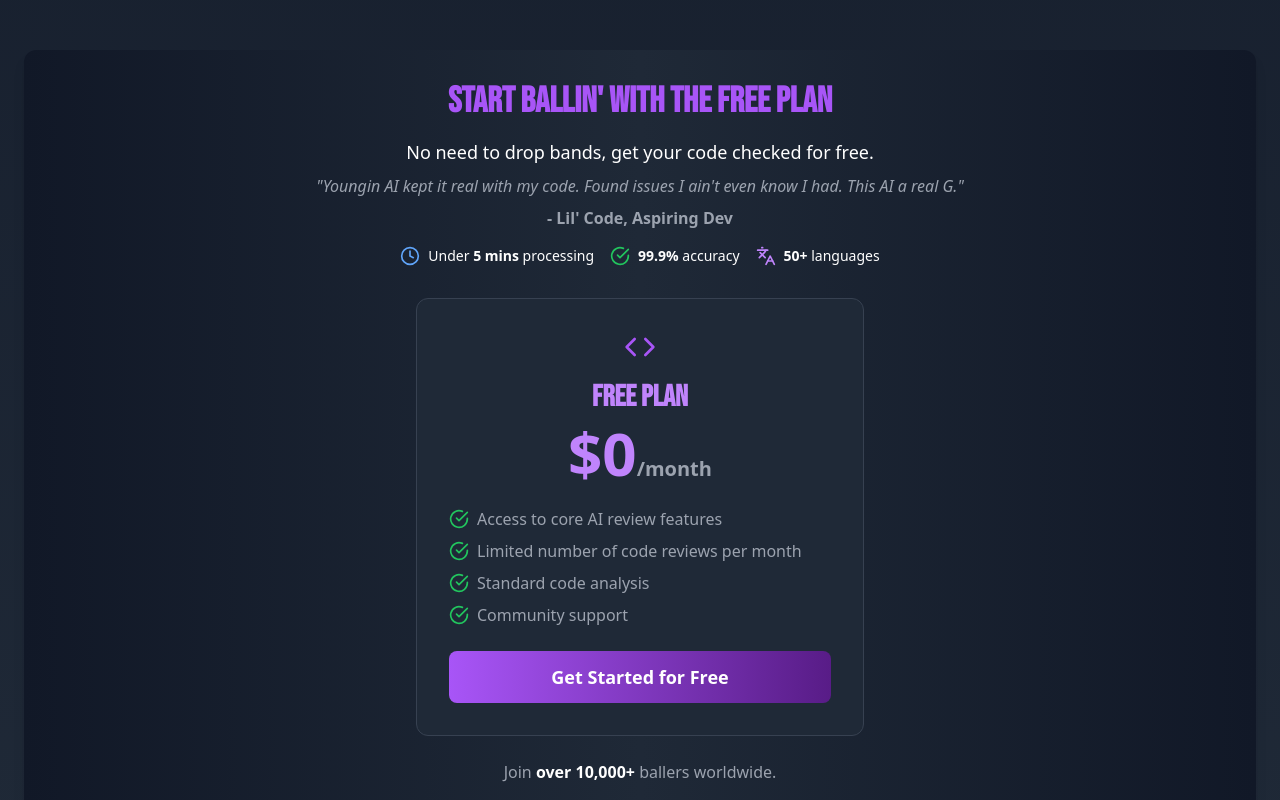
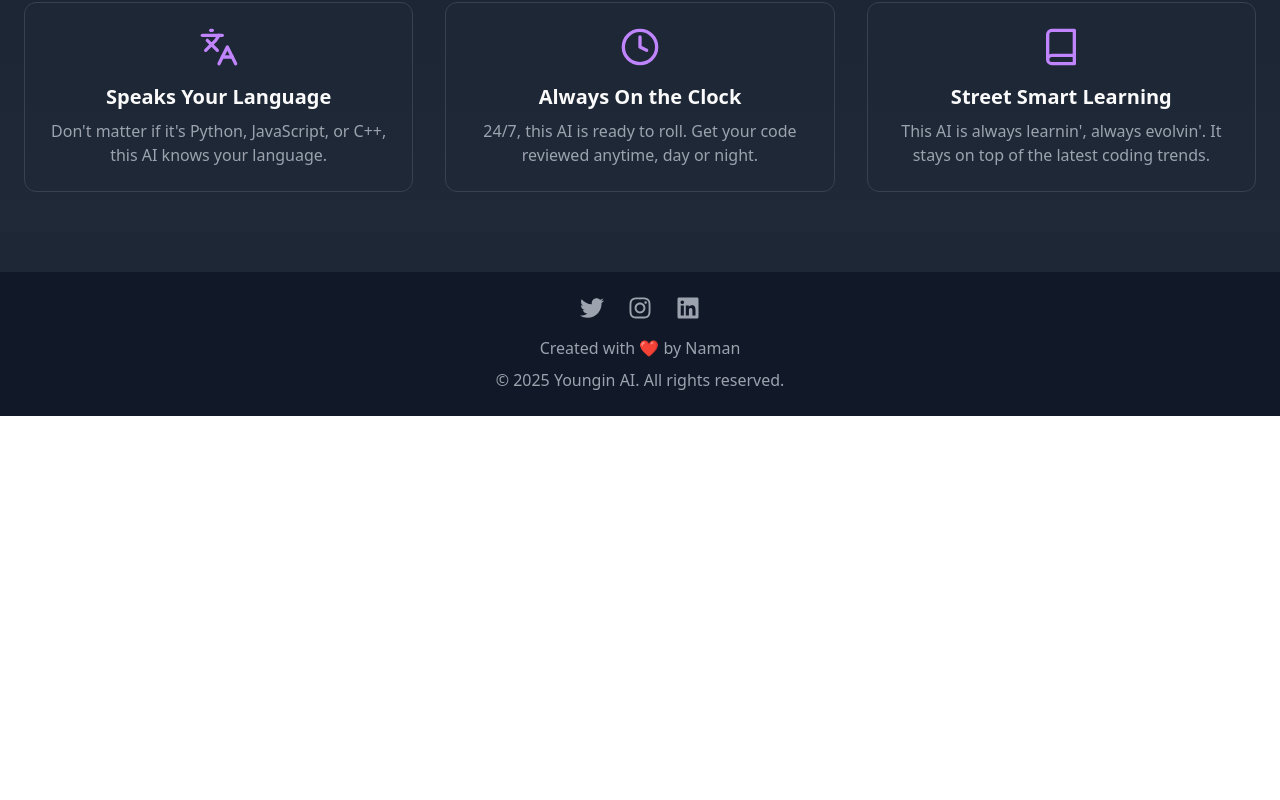
Before and after one commit to OmuNaman/youngin_ai, a React (Vite) app: page / in a window 1280 px wide. Shown: the part 1000-1800 px from the top of the page. After the commit the page ends 1416 px from the top, so only its background shows below. Built offline with nearby package versions, Linux system fonts and the light colour scheme.

Commit message:
Trying Better

```diff
--- a/src/App.jsx
+++ b/src/App.jsx
@@ -1,7 +1,7 @@
 import { BrowserRouter as Router, Routes, Route } from 'react-router-dom';
 import HomePage from './components/HomePage';
 import Dashboard from './components/Dashboard';
-import { FaTwitter, FaInstagram, FaLinkedin } from 'react-icons/fa'; // Install react-icons
+import { FaTwitter, FaInstagram, FaLinkedin } from 'react-icons/fa';
 
 function App() {
   return (
@@ -29,6 +29,7 @@
                 <FaLinkedin className="w-6 h-6" />
               </a>
             </div>
+            <p className="mb-2">Created with ❤️ by Naman</p>
             <p>© {new Date().getFullYear()} Youngin AI. All rights reserved.</p>
           </div>
         </footer>
--- a/src/components/Header.jsx
+++ b/src/components/Header.jsx
@@ -1,7 +1,7 @@
 import React from "react";
 import { Link as ScrollLink } from "react-scroll";
 import { Zap } from "lucide-react";
-import { Link } from 'react-router-dom';
+import { Link } from "react-router-dom";
 
 const Header = () => {
   return (
@@ -24,15 +24,6 @@
             Features
           </ScrollLink>
           <ScrollLink
-            to="pricing"
-            smooth={true}
-            duration={500}
-            offset={-70}
-            className="hover:text-accent-primary transition-colors cursor-pointer"
-          >
-            Pricing
-          </ScrollLink>
-          <ScrollLink
             to="contact"
             smooth={true}
             duration={500}
--- a/src/components/HomePage.jsx
+++ b/src/components/HomePage.jsx
@@ -11,6 +11,8 @@
   Clock,
   CheckCircle,
   Languages,
+  Book,
+  Shield,
 } from "lucide-react";
 
 const HomePage = () => {
@@ -53,19 +55,28 @@
       description:
         "Straight talk, no sugar-coatin'. We tell you what's good and what's whack about your code.",
     },
+    {
+      icon: <Languages className="w-10 h-10 text-purple-400" />,
+      title: "Speaks Your Language",
+      description:
+        "Don't matter if it's Python, JavaScript, or C++, this AI knows your language.",
+    },
+    {
+      icon: <Clock className="w-10 h-10 text-purple-400" />,
+      title: "Always On the Clock",
+      description:
+        "24/7, this AI is ready to roll. Get your code reviewed anytime, day or night.",
+    },
+    {
+      icon: <Book className="w-10 h-10 text-purple-400" />,
+      title: "Street Smart Learning",
+      description:
+        "This AI is always learnin', always evolvin'. It stays on top of the latest coding trends.",
+    },
   ];
 
-  const pricingPlan = {
-    title: "Free Plan",
-    price: "$0",
-    features: [
-      "Access to core AI review features",
-      "Limited number of code reviews per month",
-      "Standard code analysis",
-      "Community support",
-    ],
-    buttonText: "Get Started for Free",
-    buttonAction: () => navigate("/dashboard"),
+  const handleNavigation = (path) => {
+    navigate(path);
   };
 
   return (
@@ -82,7 +93,7 @@
           </p>
           <div className="flex justify-center space-x-4">
             <button
-              onClick={() => navigate("/dashboard")}
+              onClick={() => handleNavigation("/dashboard")}
               className="bg-purple-500 hover:bg-purple-600 px-8 py-3 rounded-lg text-lg font-semibold transition-all transform hover:scale-105"
             >
               Try It Now
@@ -119,90 +130,6 @@
             ))}
           </div>
         </section>
-
-        {/* Pricing Section */}
-        <section
-          className="container mx-auto px-6 py-10 relative"
-          id="pricing"
-        >
-          <div className="bg-gradient-to-r from-gray-900 via-gray-800 to-gray-900 p-8 rounded-xl shadow-lg relative z-10">
-            <div className="text-center">
-              <h2 className="text-4xl font-bold mb-4 text-purple-500 font-heading">
-                Start Ballin' with the Free Plan
-              </h2>
-              <p className="text-lg mb-2">
-                No need to drop bands, get your code checked for free.
-              </p>
-              {/* Testimonial (Static Example) */}
-              <div className="mb-4">
-                <p className="text-gray-400 italic">
-                  "Youngin AI kept it real with my code. Found issues I ain't
-                  even know I had. This AI a real G."
-                </p>
-                <p className="text-gray-400 font-bold mt-2">- Lil' Code, Aspiring Dev</p>
-              </div>
-              <div className="flex justify-center space-x-4 mb-8">
-                {/* Replace these with actual icons and data */}
-                <div className="flex items-center">
-                  <Clock className="text-blue-400 mr-2 w-5 h-5" />
-                  <span className="text-sm">
-                    Under <span className="font-semibold">5 mins</span>{" "}
-                    processing
-                  </span>
-                </div>
-                <div className="flex items-center">
-                  <CheckCircle className="text-green-500 mr-2 w-5 h-5" />
-                  <span className="text-sm">
-                    <span className="font-semibold">99.9%</span> accuracy
-                  </span>
-                </div>
-                <div className="flex items-center">
-                  <Languages className="text-purple-400 mr-2 w-5 h-5" />
-                  <span className="text-sm">
-                    <span className="font-semibold">50+</span> languages
-                  </span>
-                </div>
-              </div>
-
-              {/* Pricing Card */}
-              <div className="bg-gray-800 p-8 rounded-xl border border-gray-700 max-w-md mx-auto">
-                <div className="mb-4 flex justify-center">
-                  <Code className="text-purple-500 w-8 h-8" />
-                </div>
-                <h3 className="text-3xl font-semibold mb-2 text-purple-400 font-heading">
-                  {pricingPlan.title}
-                </h3>
-                <p className="text-6xl font-bold text-purple-400 mb-6">
-                  {pricingPlan.price}
-                  <span className="text-xl text-gray-400">/month</span>
-                </p>
-                <ul className="text-gray-400 mb-6 space-y-2">
-                  {pricingPlan.features.map((feature, index) => (
-                    <li key={index} className="flex items-center">
-                      <CheckCircle className="text-green-500 mr-2 w-5 h-5" />
-                      {feature}
-                    </li>
-                  ))}
-                </ul>
-                <button
-                  onClick={pricingPlan.buttonAction}
-                  className="bg-gradient-to-r from-purple-500 to-purple-900 hover:from-purple-600 hover:to-purple-800 px-8 py-3 rounded-lg text-lg font-semibold transition-all transform hover:scale-105 w-full"
-                >
-                  {pricingPlan.buttonText}
-                </button>
-              </div>
-              <div className="mt-6 text-center">
-                <p className="text-gray-400">
-                  Join{" "}
-                  <span className="text-white font-bold">
-                    over 10,000+
-                  </span>{" "}
-                  ballers worldwide.
-                </p>
-              </div>
-            </div>
-          </div>
-        </section>
       </div>
     </div>
   );
```
